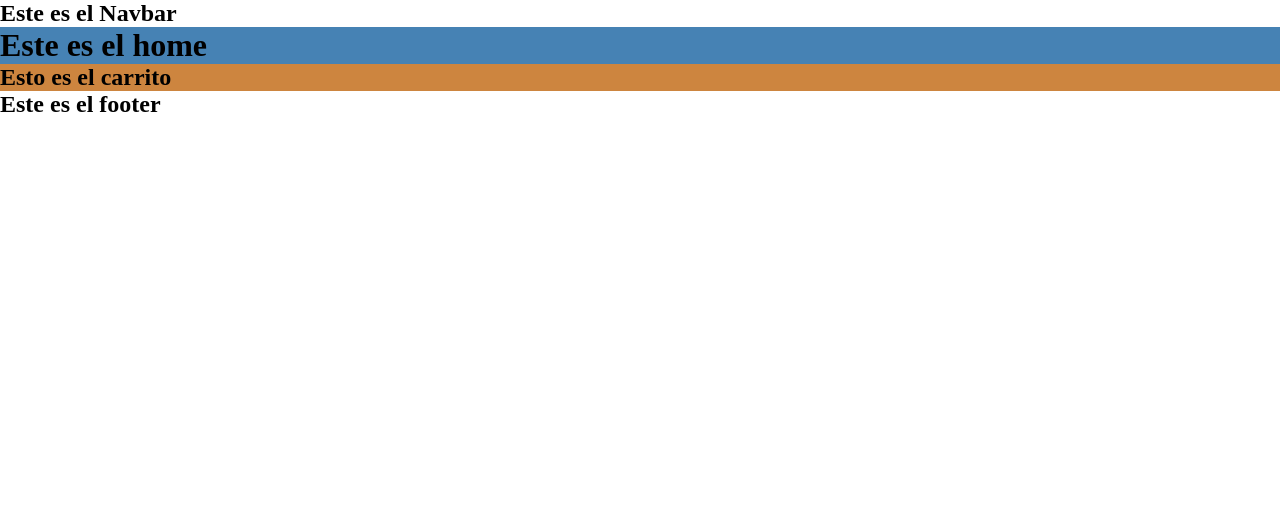
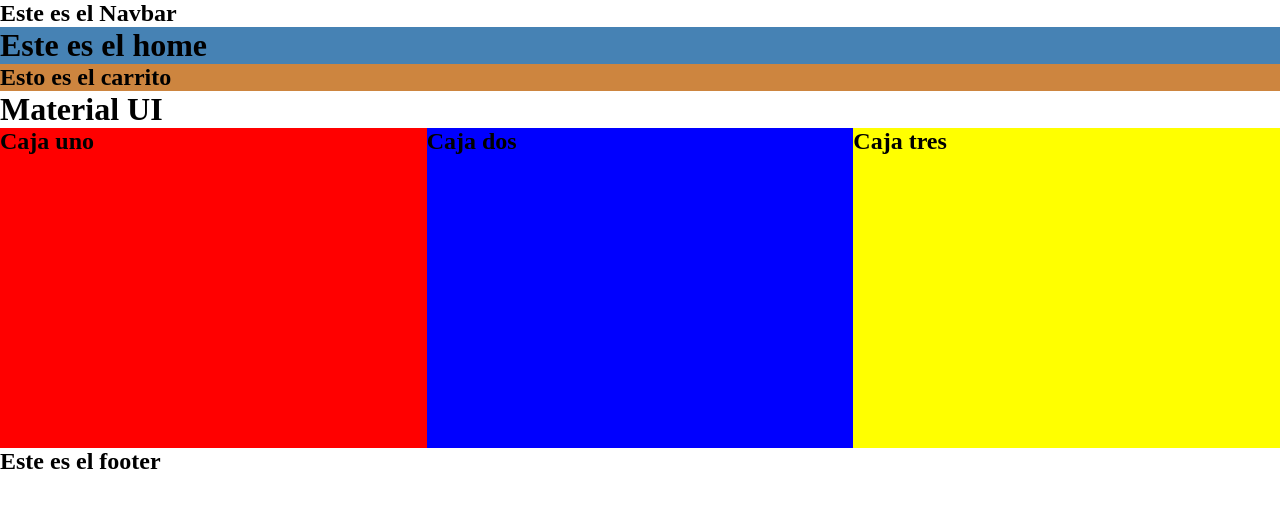
Before and after one commit to LucianoMarello/EntregaFinal-Marello, a React (Vite) app: page / in a window 1280 px wide. Shown: the top 508 px of the page. Built offline with nearby package versions, Linux system fonts and the light colour scheme.

Commit message:
conceptos Material UI

```diff
--- a/src/App.jsx
+++ b/src/App.jsx
@@ -2,6 +2,7 @@ import { Footer } from "./components/layout/footer/Footer";
 import { Navbar } from "./components/layout/navbar/Navbar";
 import { Cart } from "./components/pages/cart/Cart";
 import Home from "./components/pages/home/Home";
+import { ProbandoMui } from "./components/pages/probandoMui/ProbandoMui";
 
 function App() {
   return (
@@ -9,6 +10,7 @@ function App() {
       <Navbar />
       <Home />
       <Cart />
+      <ProbandoMui/>
       <Footer />
     </div>
   );
--- /dev/null
+++ b/src/components/pages/probandoMui/ProbandoMui.css
@@ -0,0 +1,4 @@
+.cajas{
+    width: 100%;
+    height: 20rem;
+}
--- /dev/null
+++ b/src/components/pages/probandoMui/ProbandoMui.jsx
@@ -0,0 +1,22 @@
+import { Box, Grid } from "@mui/material"
+import "./ProbandoMui.css"
+
+export const ProbandoMui = () => {
+  return (
+    <Box>
+        <h1>Material UI</h1>
+        {/* los grid container son un sistema de grillas de 12 columnas */}
+        <Grid container>
+            <Grid item xs={12} sm={6} md={4}>
+                <h2 style={{backgroundColor: "red"}} className="cajas">Caja uno</h2>
+            </Grid>
+            <Grid item xs={12} sm={6} md={4}>
+                <h2 style={{backgroundColor: "blue"}} className="cajas">Caja dos</h2>
+            </Grid>
+            <Grid item xs={12} sm={6} md={4}>
+                <h2 style={{backgroundColor: "yellow"}} className="cajas">Caja tres</h2>
+            </Grid>
+        </Grid>
+    </Box>
+  )
+}
```
Also changed, not shown: package.json (+7 -1 lines), .eslintrc.cjs, 1 other file (tests, documents, lock files or other folders).
